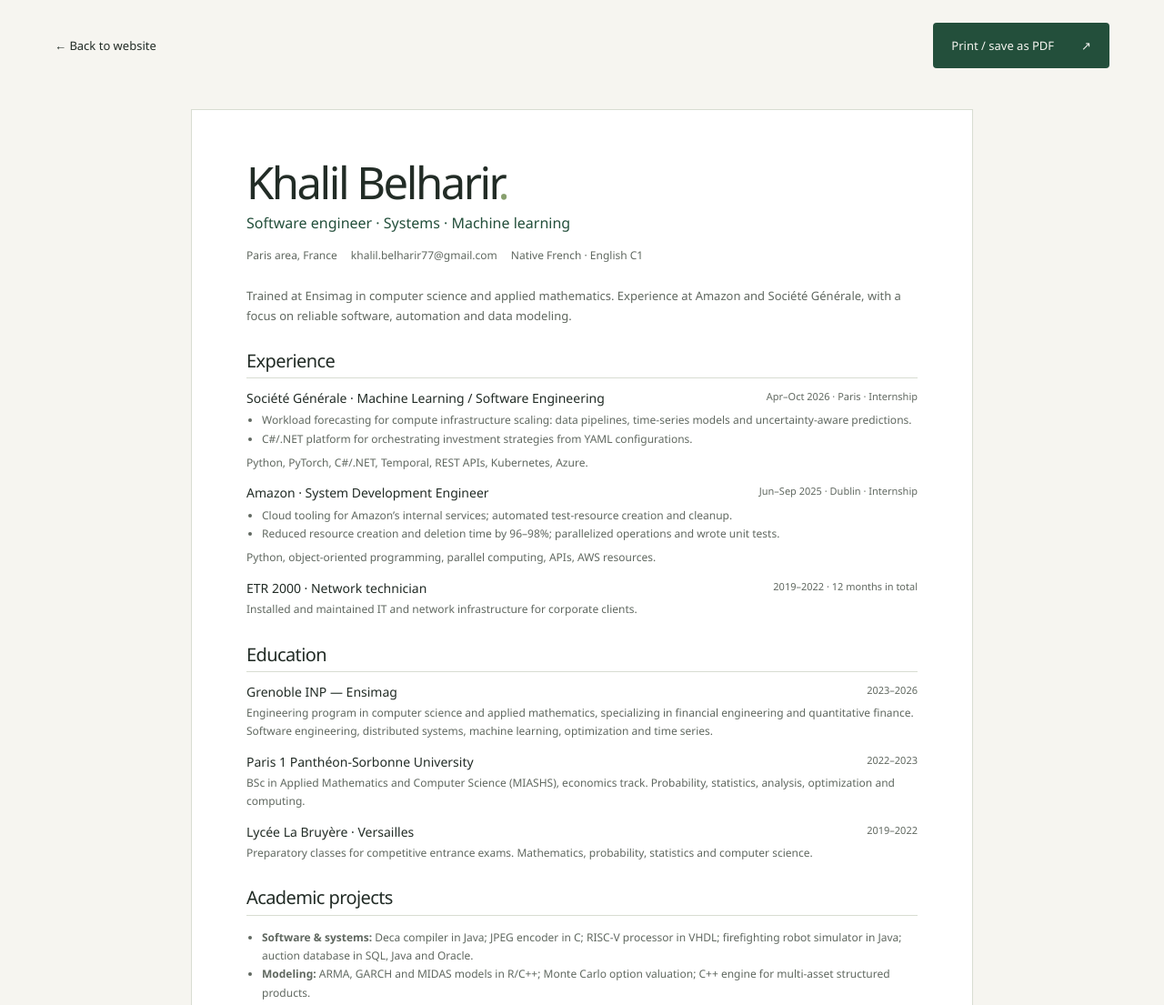
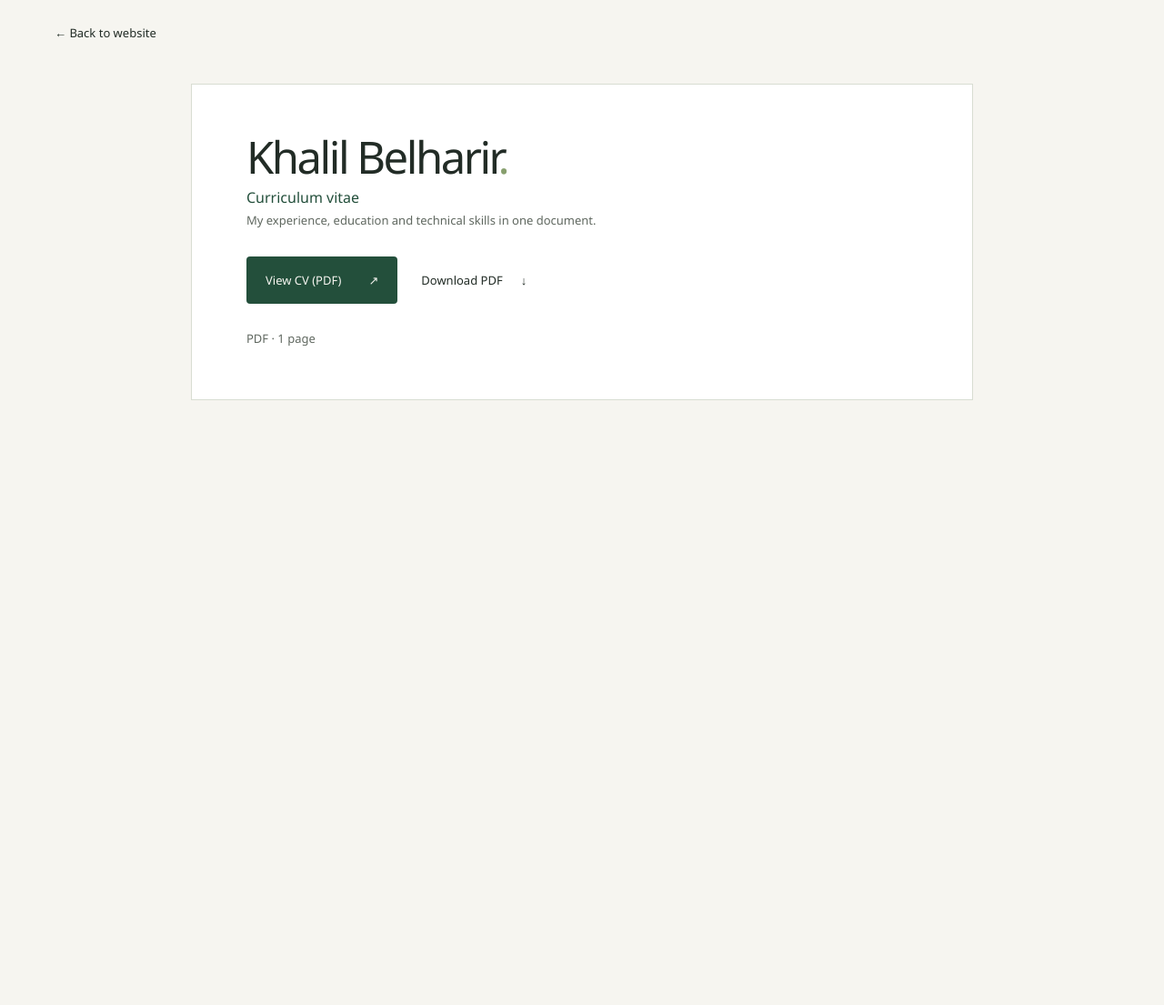
Before and after one commit to khalil1250/khalil1250.github.io, a plain HTML site: page cv.html in a window 1280 px wide. Shown: the top 1105 px of the page at 91% size. After the commit the page ends 800 px from the top, so only its background shows below. Drawn offline with Linux system fonts and the light colour scheme.

Commit message:
Replace generated resume with the supplied original PDF

```diff
--- a/cv.html
+++ b/cv.html
@@ -4,32 +4,23 @@
   <meta charset="utf-8">
   <meta name="viewport" content="width=device-width, initial-scale=1">
   <meta name="theme-color" content="#f6f5f0">
-  <meta name="description" content="Khalil Belharir’s CV: software engineering, systems, machine learning, professional experience and education.">
+  <meta name="description" content="View or download Khalil Belharir’s CV in PDF format.">
   <title>CV — Khalil Belharir</title>
   <link rel="icon" href="./assets/favicon.svg" type="image/svg+xml">
   <link rel="stylesheet" href="./styles.css">
-  <script src="./script.js" defer></script>
 </head>
 <body>
   <a class="skip-link" href="#resume">Skip to CV</a>
-  <div class="container resume-toolbar"><a class="text-link" href="./index.html">← Back to website</a><button class="button button-primary" id="print-resume" type="button" hidden>Print / save as PDF <span aria-hidden="true">↗</span></button></div>
+  <nav class="container resume-toolbar" aria-label="CV navigation"><a class="text-link" href="./index.html">← Back to website</a></nav>
   <main class="resume" id="resume">
     <h1>Khalil Belharir<span class="accent">.</span></h1>
-    <p class="resume-role">Software engineer · Systems · Machine learning</p>
-    <div class="resume-contact"><span>Paris area, France</span><a href="mailto:khalil.belharir77@gmail.com">khalil.belharir77@gmail.com</a><span>Native French · English C1</span></div>
-    <p>Trained at Ensimag in computer science and applied mathematics. Experience at Amazon and Société Générale, with a focus on reliable software, automation and data modeling.</p>
-    <section aria-labelledby="resume-experience"><h2 id="resume-experience">Experience</h2>
-      <article><h3>Société Générale · Machine Learning / Software Engineering <span class="resume-date">Apr–Oct 2026 · Paris · Internship</span></h3><ul><li>Workload forecasting for compute infrastructure scaling: data pipelines, time-series models and uncertainty-aware predictions.</li><li>C#/.NET platform for orchestrating investment strategies from YAML configurations.</li></ul><p>Python, PyTorch, C#/.NET, Temporal, REST APIs, Kubernetes, Azure.</p></article>
-      <article><h3>Amazon · System Development Engineer <span class="resume-date">Jun–Sep 2025 · Dublin · Internship</span></h3><ul><li>Cloud tooling for Amazon’s internal services; automated test-resource creation and cleanup.</li><li>Reduced resource creation and deletion time by 96–98%; parallelized operations and wrote unit tests.</li></ul><p>Python, object-oriented programming, parallel computing, APIs, AWS resources.</p></article>
-      <article><h3>ETR 2000 · Network technician <span class="resume-date">2019–2022 · 12 months in total</span></h3><p>Installed and maintained IT and network infrastructure for corporate clients.</p></article>
-    </section>
-    <section aria-labelledby="resume-education"><h2 id="resume-education">Education</h2>
-      <article><h3>Grenoble INP — Ensimag <span class="resume-date">2023–2026</span></h3><p>Engineering program in computer science and applied mathematics, specializing in financial engineering and quantitative finance. Software engineering, distributed systems, machine learning, optimization and time series.</p></article>
-      <article><h3>Paris 1 Panthéon-Sorbonne University <span class="resume-date">2022–2023</span></h3><p>BSc in Applied Mathematics and Computer Science (MIASHS), economics track. Probability, statistics, analysis, optimization and computing.</p></article>
-      <article><h3>Lycée La Bruyère · Versailles <span class="resume-date">2019–2022</span></h3><p>Preparatory classes for competitive entrance exams. Mathematics, probability, statistics and computer science.</p></article>
-    </section>
-    <section aria-labelledby="resume-projects"><h2 id="resume-projects">Academic projects</h2><ul><li><strong>Software & systems:</strong> Deca compiler in Java; JPEG encoder in C; RISC-V processor in VHDL; firefighting robot simulator in Java; auction database in SQL, Java and Oracle.</li><li><strong>Modeling:</strong> ARMA, GARCH and MIDAS models in R/C++; Monte Carlo option valuation; C++ engine for multi-asset structured products.</li></ul></section>
-    <section aria-labelledby="resume-skills"><h2 id="resume-skills">Skills</h2><p class="resume-skills"><strong>Development:</strong> Python, Java, C/C++, C#, SQL, R, Git, Unix/Linux, unit tests, APIs.<br><strong>Data:</strong> PyTorch, Scikit-learn, NumPy, Pandas, time series, statistical modeling.<br><strong>Foundations:</strong> algorithms, parallel programming, distributed systems, probability and optimization.<br><strong>Languages:</strong> native French, English C1, Spanish B1, Mandarin A2.</p></section>
+    <p class="resume-role">Curriculum vitae</p>
+    <p>My experience, education and technical skills in one document.</p>
+    <div class="hero-actions">
+      <a class="button button-primary" href="./assets/Khalil-Belharir-CV.pdf">View CV (PDF) <span aria-hidden="true">↗</span></a>
+      <a class="text-link" href="./assets/Khalil-Belharir-CV.pdf" download="Khalil-Belharir-CV.pdf">Download PDF <span aria-hidden="true">↓</span></a>
+    </div>
+    <p>PDF · 1 page</p>
   </main>
 </body>
 </html>
--- a/script.js
+++ b/script.js
@@ -68,12 +68,6 @@
 
   const year = document.querySelector("#current-year");
   if (year) year.textContent = String(new Date().getFullYear());
-
-  const printButton = document.querySelector("#print-resume");
-  if (printButton) {
-    printButton.hidden = false;
-    printButton.addEventListener("click", () => window.print());
-  }
 }
 
 initializePortfolio();
```
Also changed, not shown: index.html (+3 -3 lines), 2 other files.
